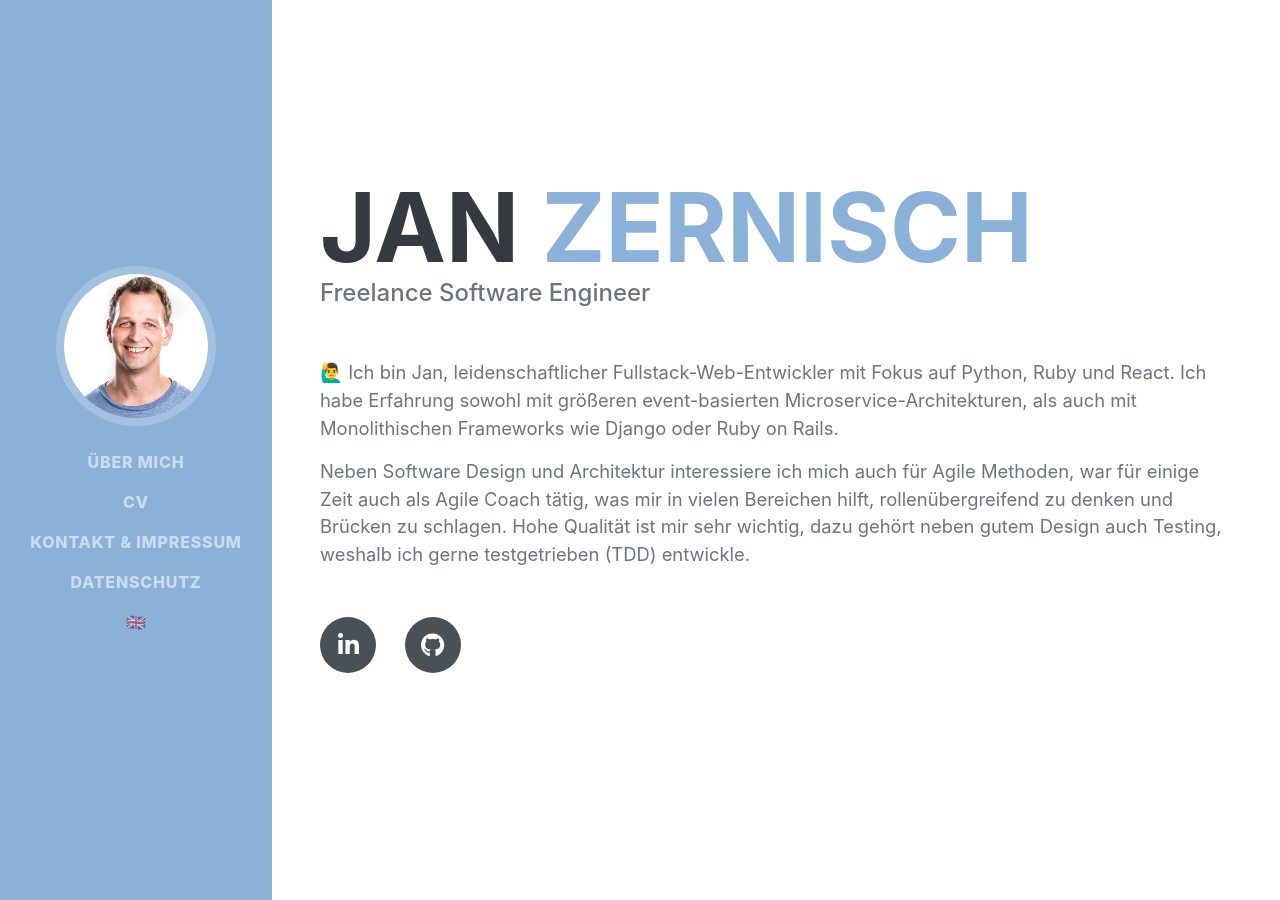
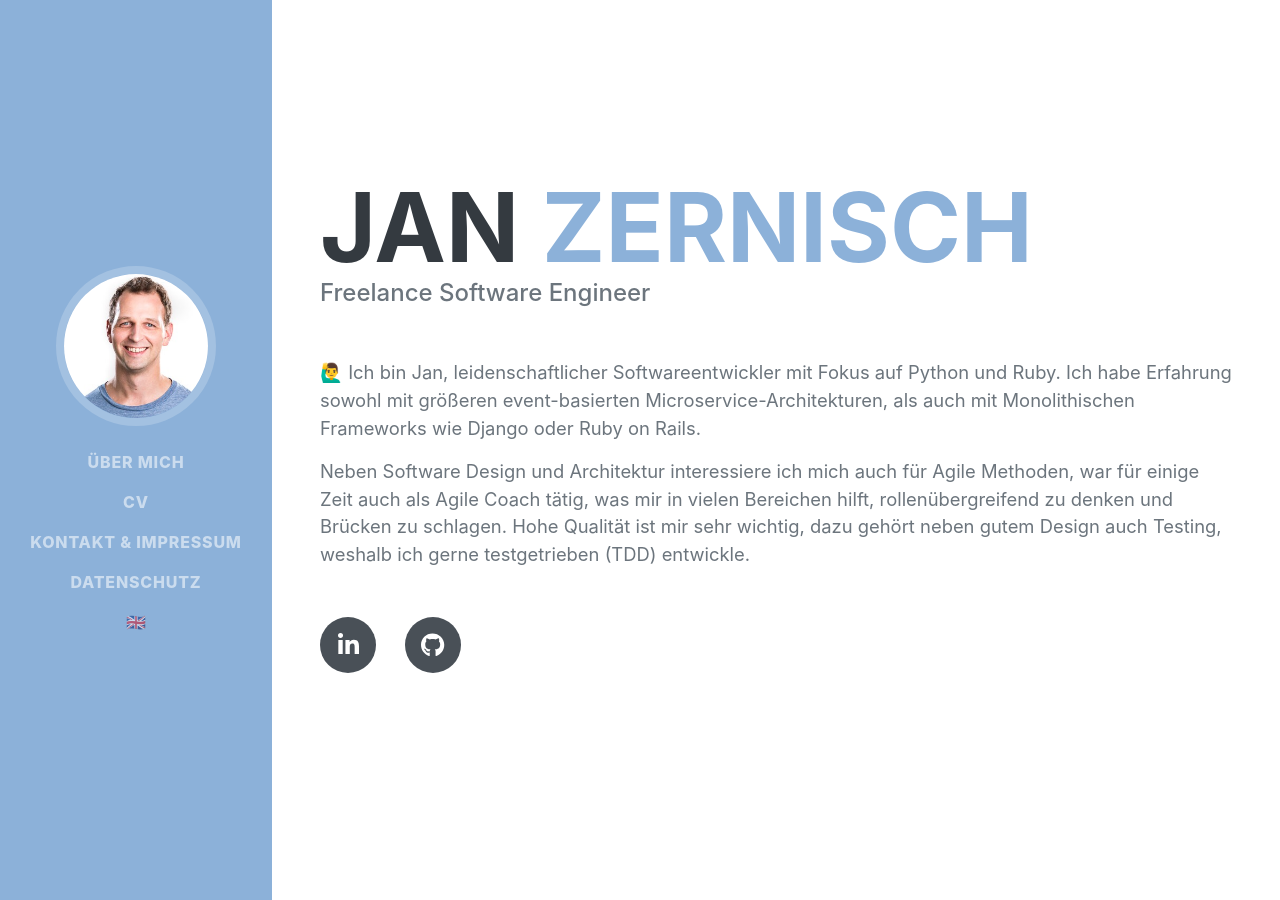
Before and after one commit to jzernisch/jzernisch.github.io, a Jekyll site: the page built from index.html, in a window 1280 px wide and 900 px high. Built offline with Jekyll 4.4.1, drawn with Linux system fonts in a browser that asks for light colours; nearby versions of some CDN libraries; some web fonts are replaced.

Commit message:
Update introductory text

```diff
--- a/en/index.html
+++ b/en/index.html
@@ -4,7 +4,7 @@ lang: en
 path: /en/
 tag_line: Freelance Software Engineer
 intro_paragraphs:
-    - 🙋‍♂️ I'm Jan, passionate full stack web developer with focus on Python, Ruby and React. I have experience with larger event-based microservice architectures as well as with monolithic frameworks like Django or Ruby on Rails.
+    - 🙋‍♂️ I'm Jan, passionate software engineer with focus on Python and Ruby. I have experience with larger event-based microservice architectures as well as with monolithic frameworks like Django or Ruby on Rails.
     - In addition to software design and architecture, I am also interested in agile methods and have also worked as an agile coach for some time, which helps me to think across roles and to build bridges in many areas. High quality is very important to me, which includes not only good design but also testing, which is why I like developing test-driven (TDD).
 skills_title: Skills
 about_title: About Me
--- a/index.html
+++ b/index.html
@@ -4,7 +4,7 @@ lang: de
 path: /
 tag_line: Freelance Software Engineer
 intro_paragraphs:
-    - 🙋‍♂️ Ich bin Jan, leidenschaftlicher Fullstack-Web-Entwickler mit Fokus auf Python, Ruby und React. Ich habe Erfahrung sowohl mit größeren event-basierten Microservice-Architekturen, als auch mit Monolithischen Frameworks wie Django oder Ruby on Rails.
+    - 🙋‍♂️ Ich bin Jan, leidenschaftlicher Softwareentwickler mit Fokus auf Python und Ruby. Ich habe Erfahrung sowohl mit größeren event-basierten Microservice-Architekturen, als auch mit Monolithischen Frameworks wie Django oder Ruby on Rails.
     - Neben  Software Design und Architektur interessiere ich mich auch für  Agile Methoden, war für einige Zeit auch als Agile Coach tätig, was mir in vielen Bereichen hilft, rollenübergreifend zu denken und Brücken zu schlagen. Hohe Qualität ist mir sehr wichtig, dazu gehört neben gutem Design auch Testing, weshalb ich gerne testgetrieben (TDD) entwickle.
 about_title: Über Mich
 cv_title: CV
```
